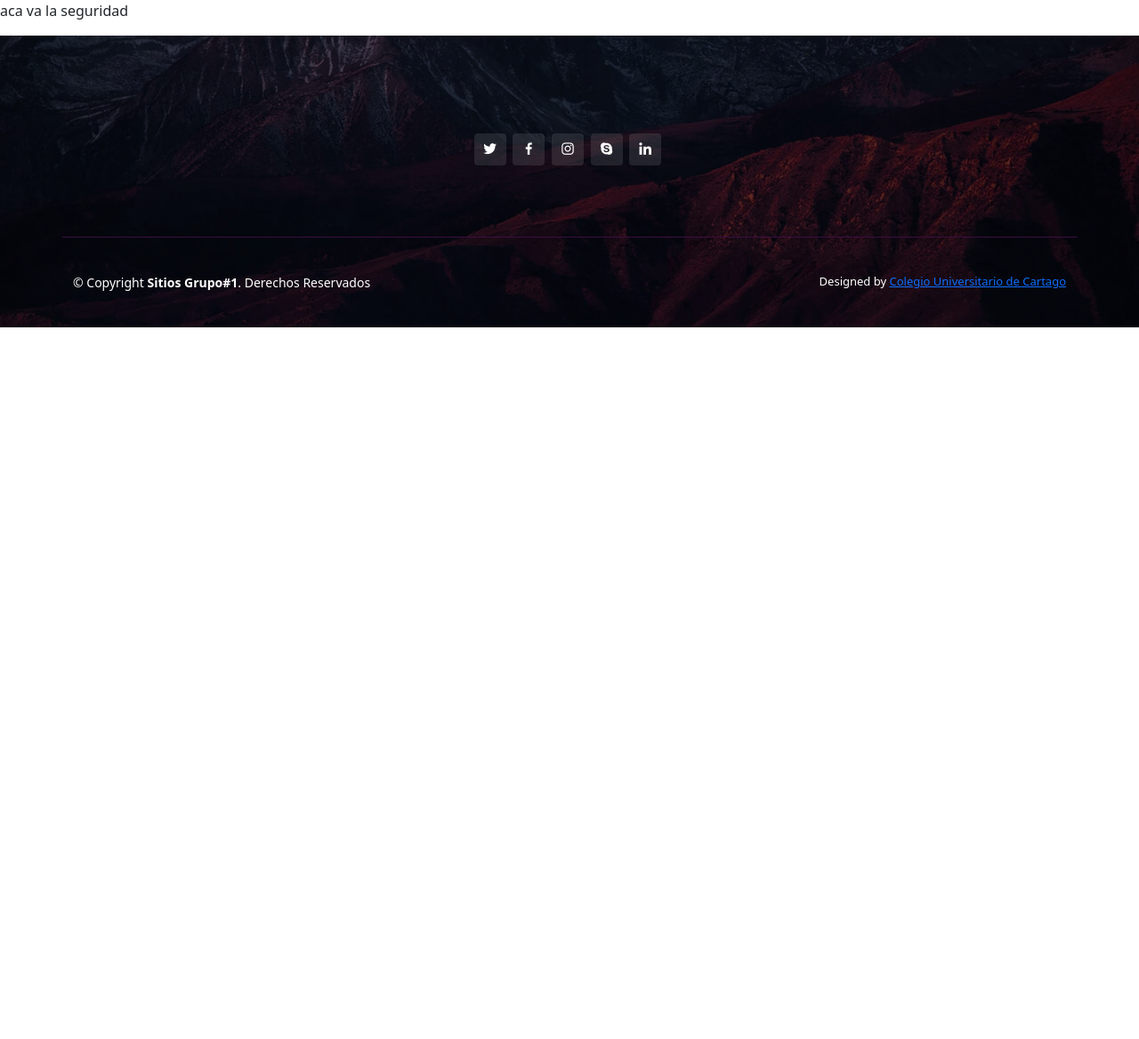
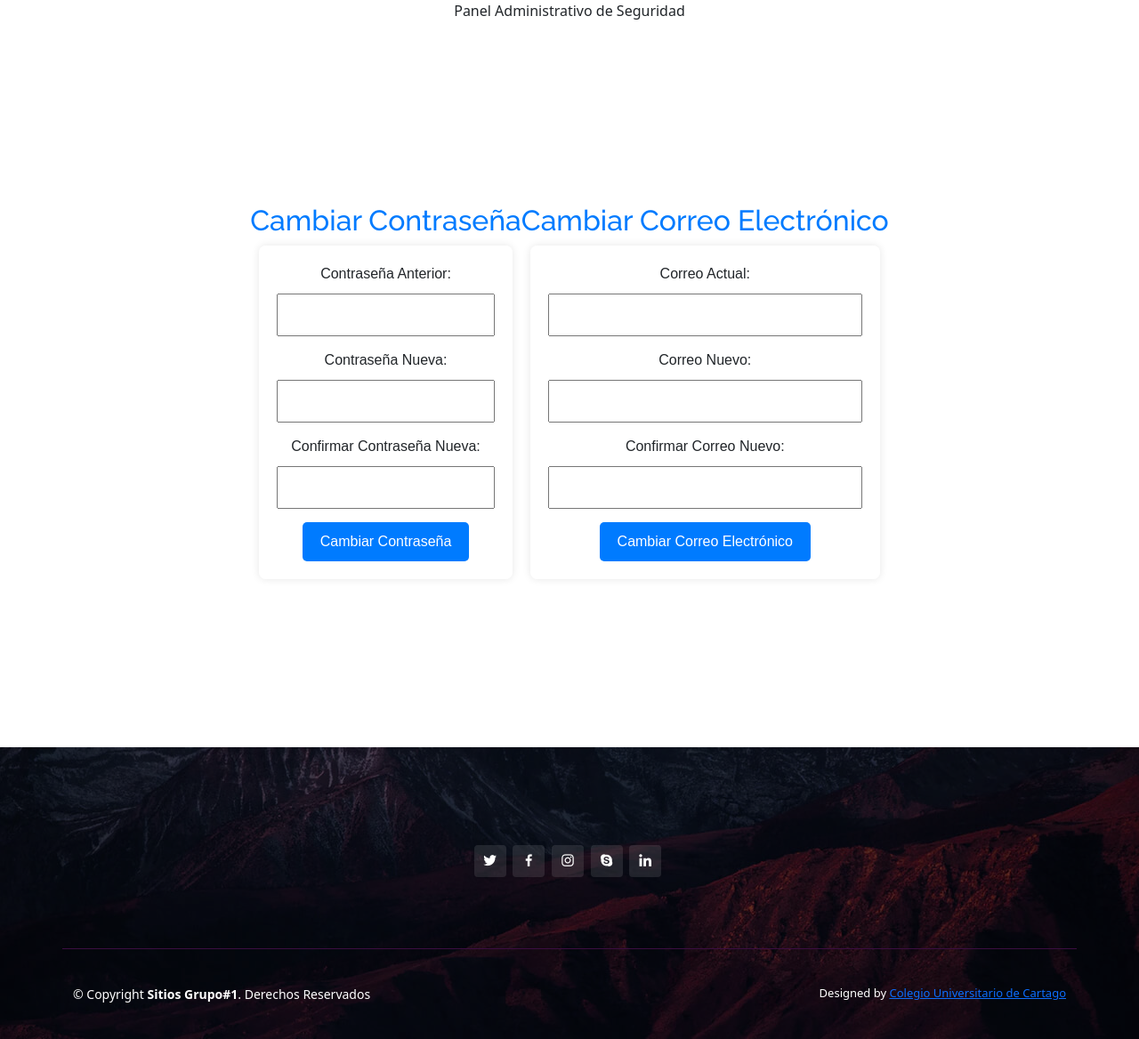
Before and after one commit to Mvargas26/MyLodgmentPlace, a PHP site: page /App/Views/admin_seguridadHuesped_View.php in a window 1280 px wide. Shown: the part 70-1238 px from the top of the page at 89% size. Before the commit the page ends 438 px from the top, so only its background shows below. Run offline with PHP 8.4, Linux system fonts and the light colour scheme; data that the repository does not hold is empty; some libraries are stand-ins or nearby versions.

Commit message:
cambios graficos

```diff
--- a/App/Views/admin_seguridadHuesped_View.php
+++ b/App/Views/admin_seguridadHuesped_View.php
@@ -3,20 +3,55 @@ include './templates/Header.php';
 ?>
 <!-- ==============================================Fin header ======= -->
 <main id="main">
+    <link href="../assets/css/admSeguridad.css" rel="stylesheet">
 
-<body id="body">
+    <script src="https://code.jquery.com/jquery-3.6.4.min.js"></script>
+    <script src="https://stackpath.bootstrapcdn.com/bootstrap/4.5.2/js/bootstrap.min.js"></script>
 
+    <body id="body">
 
-<p>aca va la seguridad</p>
+    <p>Panel Administrativo de Seguridad </p>
 
+        <div class="contener">
+        <!-- Sección para cambiar la contraseña -->
+        <div id="seccionCambiarContrasena">
+            <h2>Cambiar Contraseña</h2>
+            <form>
+                <label for="contrasenaAnterior">Contraseña Anterior:</label>
+                <input type="password" id="contrasenaAnterior" name="contrasenaAnterior" required><br>
 
+                <label for="contrasenaNueva">Contraseña Nueva:</label>
+                <input type="password" id="contrasenaNueva" name="contrasenaNueva" required><br>
 
+                <label for="confirmarContrasenaNueva">Confirmar Contraseña Nueva:</label>
+                <input type="password" id="confirmarContrasenaNueva" name="confirmarContrasenaNueva" required><br>
 
-</body>
+                <button type="submit">Cambiar Contraseña</button>
+            </form>
+        </div>
 
+        <!-- Sección para cambiar el correo electrónico -->
+        <div id="seccionCambiarCorreo">
+            <h2>Cambiar Correo Electrónico</h2>
+            <form>
+                <label for="correoActual">Correo Actual:</label>
+                <input type="email" id="correoActual" name="correoActual" required><br>
 
+                <label for="correoNuevo">Correo Nuevo:</label>
+                <input type="email" id="correoNuevo" name="correoNuevo" required><br>
+
+                <label for="confirmarCorreoNuevo">Confirmar Correo Nuevo:</label>
+                <input type="email" id="confirmarCorreoNuevo" name="confirmarCorreoNuevo" required><br>
+
+                <button type="submit">Cambiar Correo Electrónico</button>
+            </form>
+        </div>
+        <br>
+        <br>
+        </div>
+
+    </body>
 </main>
-
 
 
 
--- /dev/null
+++ b/App/assets/css/admSeguridad.css
@@ -0,0 +1,48 @@
+.contener {
+    font-family: 'Arial', sans-serif;
+    margin: 0;
+    padding: 0;
+    display: flex;
+    justify-content: center;
+    align-items: center;
+    min-height: 100vh;
+}
+
+#main {
+    text-align: center;
+}
+
+h2 {
+    color: #007bff; /* Color del título */
+}
+
+form {
+    max-width: 400px;
+    margin: 0 10px; /* Agregado margen entre los formularios */
+    padding: 20px;
+    border-radius: 8px;
+    box-shadow: 0 0 10px rgba(0, 0, 0, 0.1); /* Sombra ligera */
+    background-color: rgba(255, 255, 255, 0.8); /* Fondo transparente */
+}
+
+label {
+    display: block;
+    margin-bottom: 10px;
+}
+
+input {
+    width: 100%;
+    padding: 10px;
+    margin-bottom: 15px;
+    box-sizing: border-box;
+}
+
+button {
+    padding: 10px 20px;
+    font-size: 16px;
+    cursor: pointer;
+    background-color: #007bff; /* Color de fondo del botón */
+    color: #fff; /* Color del texto del botón */
+    border: none;
+    border-radius: 5px;
+}
```
